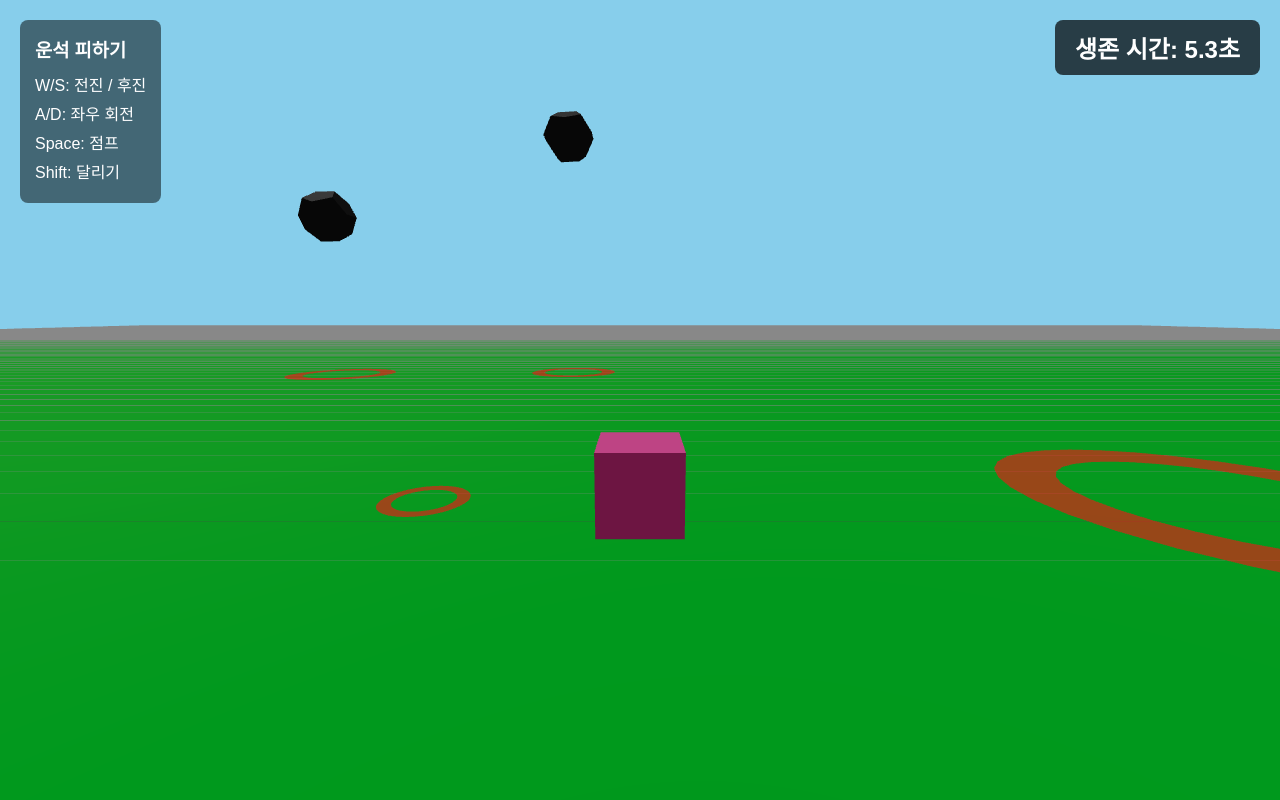
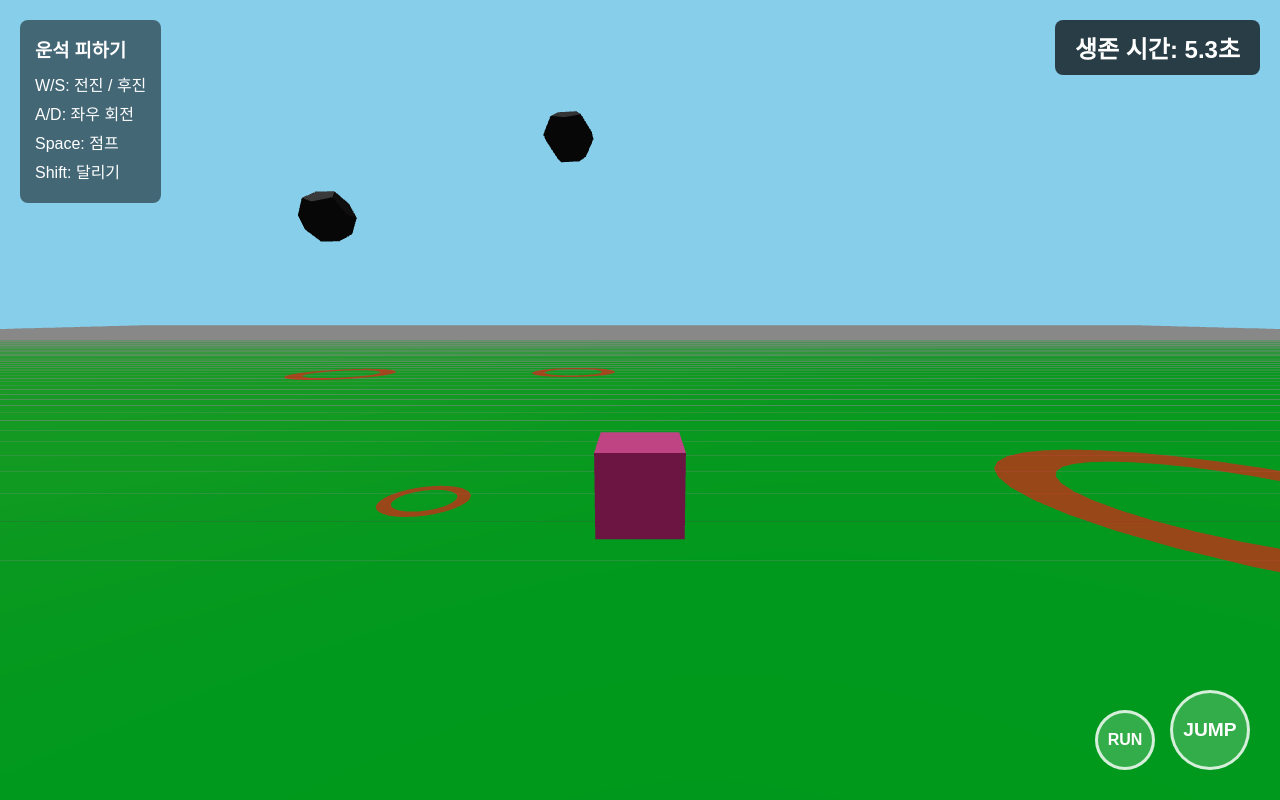
Before and after one commit to ddoong2026/my-3d-meteor-game, a React (Vite) app: page / in a window 1280 px wide. Built offline with nearby package versions, Linux system fonts and the light colour scheme; no server answers.

Commit message:
달리기 버튼 추가 및 이동 가능 수정(모바일)

```diff
--- a/src/App.tsx
+++ b/src/App.tsx
@@ -6,7 +6,8 @@ import { Joystick } from 'react-joystick-component'
 
 const mobileControls = {
   move: { x: 0, y: 0 },
-  jump: false
+  jump: false,
+  run: false
 }
 
 class ErrorBoundary extends React.Component<{ fallback: React.ReactNode, children: React.ReactNode }, { hasError: boolean }> {
@@ -178,7 +179,7 @@ function PlayerModel({ playerPosRef, gameOverRef }: any) {
 
     let moveZ = 0
     let rotY = 0
-    let isRunning = keys.current['ShiftLeft'] || keys.current['ShiftRight']
+    let isRunning = keys.current['ShiftLeft'] || keys.current['ShiftRight'] || mobileControls.run
 
     if (keys.current['ArrowUp'] || keys.current['KeyW']) moveZ += 1
     if (keys.current['ArrowDown'] || keys.current['KeyS']) moveZ -= 1
@@ -231,7 +232,7 @@ function PlayerModel({ playerPosRef, gameOverRef }: any) {
 
     const currentSpeed = isRunning ? runSpeed : speed
     if (moveZ !== 0) {
-      const direction = new THREE.Vector3(0, 0, moveZ).applyQuaternion(outerGroup.current.quaternion)
+      const direction = new THREE.Vector3(0, 0, Math.sign(moveZ)).applyQuaternion(outerGroup.current.quaternion)
       outerGroup.current.position.addScaledVector(direction, currentSpeed)
     }
 
@@ -319,7 +320,7 @@ function FallbackPlayer({ playerPosRef, gameOverRef }: any) {
     }
 
     if (moveZ !== 0) {
-      const direction = new THREE.Vector3(0, 0, moveZ).applyQuaternion(outerGroup.current.quaternion)
+      const direction = new THREE.Vector3(0, 0, Math.sign(moveZ)).applyQuaternion(outerGroup.current.quaternion)
       outerGroup.current.position.addScaledVector(direction, speed)
     }
 
@@ -495,10 +496,22 @@ export default function App() {
         />
       </div>
 
-      {/* 모바일 점프 버튼 UI */}
+      {/* 모바일 액션 버튼 UI */}
       <div className="mobile-controls" style={{
-        position: 'absolute', bottom: 50, right: 30, zIndex: 10
+        position: 'absolute', bottom: 30, right: 30, zIndex: 10, display: 'flex', gap: '15px', alignItems: 'flex-end'
       }}>
+        <button
+          onPointerDown={(e) => { e.preventDefault(); mobileControls.run = true }}
+          onPointerUp={(e) => { e.preventDefault(); mobileControls.run = false }}
+          onPointerLeave={(e) => { e.preventDefault(); mobileControls.run = false }}
+          style={{
+            width: 60, height: 60, borderRadius: '50%', backgroundColor: 'rgba(255,255,255,0.2)',
+            border: '3px solid rgba(255,255,255,0.8)', color: 'white', fontWeight: 'bold', fontSize: '1rem',
+            userSelect: 'none', touchAction: 'none'
+          }}
+        >
+          RUN
+        </button>
         <button
           onPointerDown={(e) => { e.preventDefault(); mobileControls.jump = true }}
           onPointerUp={(e) => { e.preventDefault(); mobileControls.jump = false }}
```
